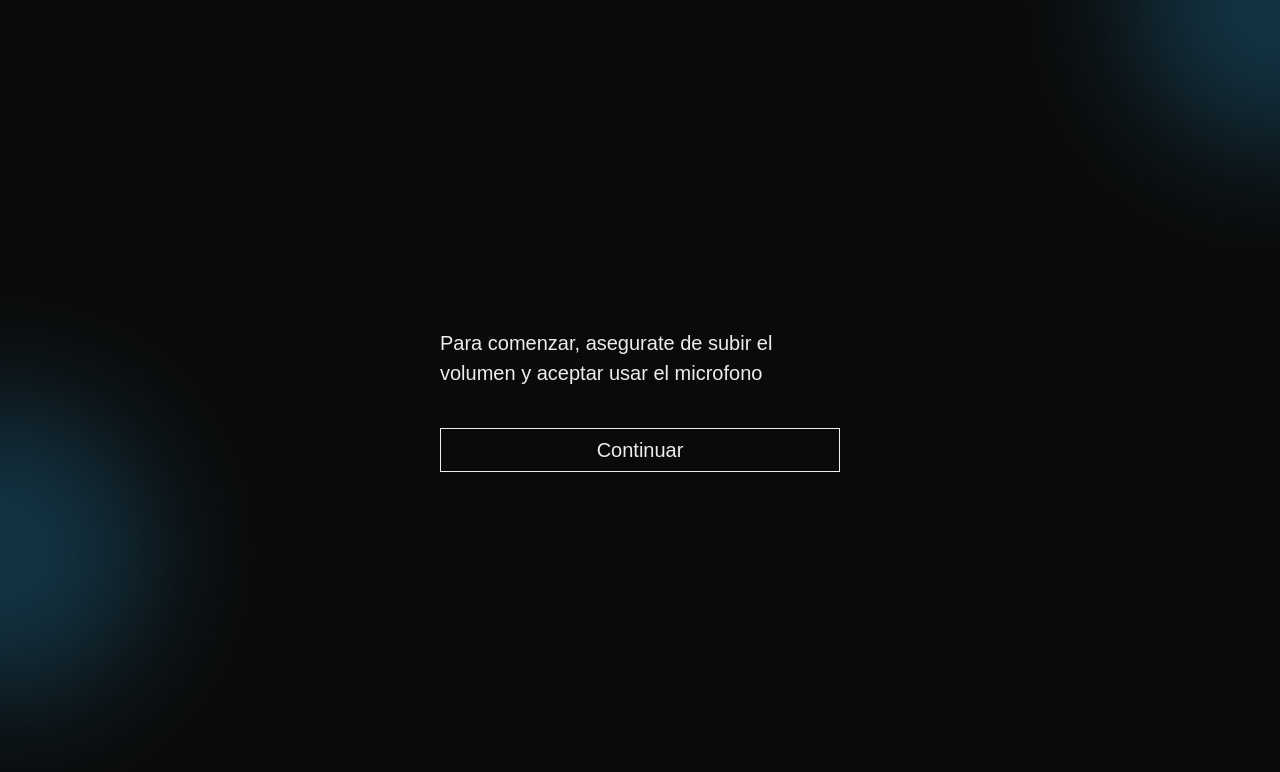
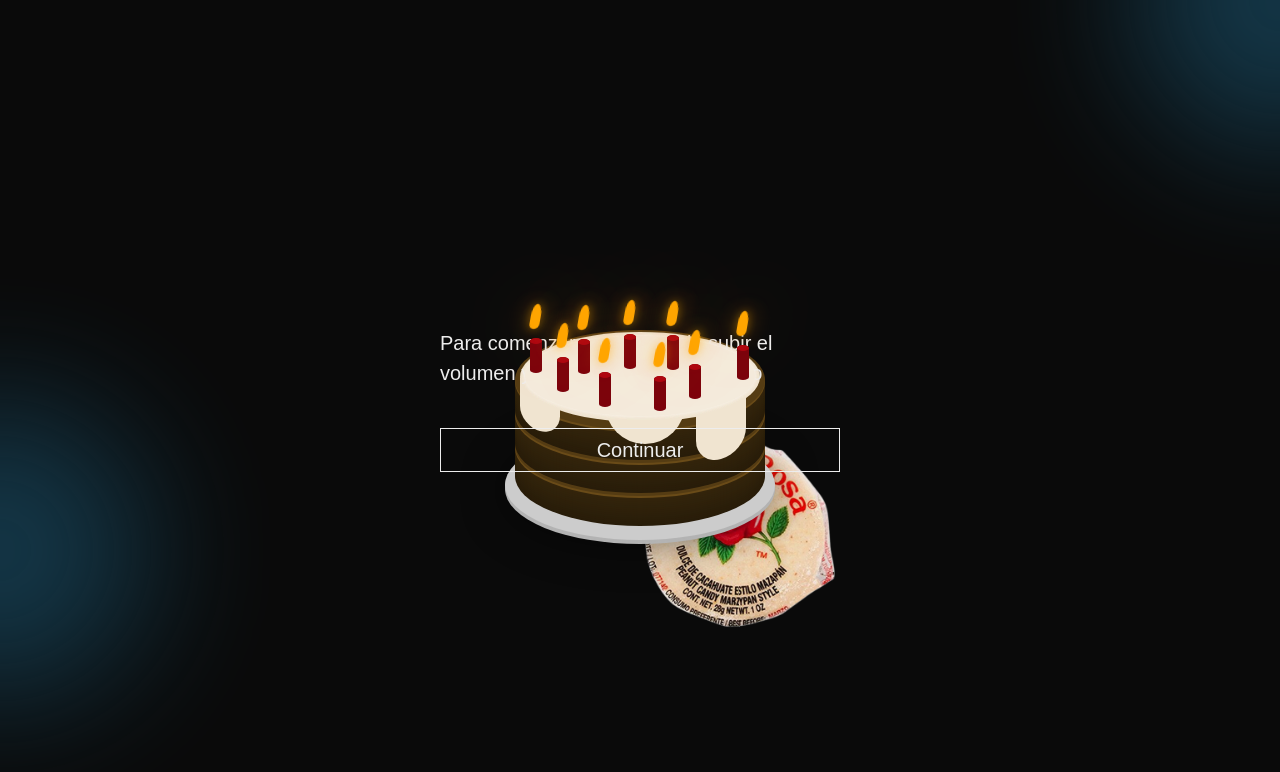
Before and after one commit to irvingexe/dania-birthday, a Next.js app: page / in a window 1280 px wide. Shown: the top 772 px of the page. Built offline with nearby package versions, Linux system fonts and the light colour scheme.

Commit message:
IOS test

```diff
--- a/app/globals.css
+++ b/app/globals.css
@@ -43,7 +43,6 @@ body {
 }
 
 .cake, .surprise {
-  opacity: 0;
   position: absolute;
   width: min(200px, 70vw);
   height: min(200px, 70vw);
@@ -57,7 +56,7 @@ body {
   margin-top: 35px;
   margin-left: 0;
   transform-origin: 0% 0%;
-  transform: rotate(0deg) scale(0.8) translate(-50%, -50%);
+  transform: rotate(0deg);
 }
 
 .dania, .mazapan {
@@ -289,12 +288,10 @@ body {
 
 @keyframes surprise-rotation {
   0% {
-    opacity: 0.7;
-    transform: rotate(0deg) scale(0.8) translate(-50%, -50%);
+    transform: rotate(0deg);
   }
   100% {
-    opacity: 1;
-    transform: rotate(360deg) scale(1) translate(-50%, -50%);
+    transform: rotate(360deg);
   }
 }
 
```
